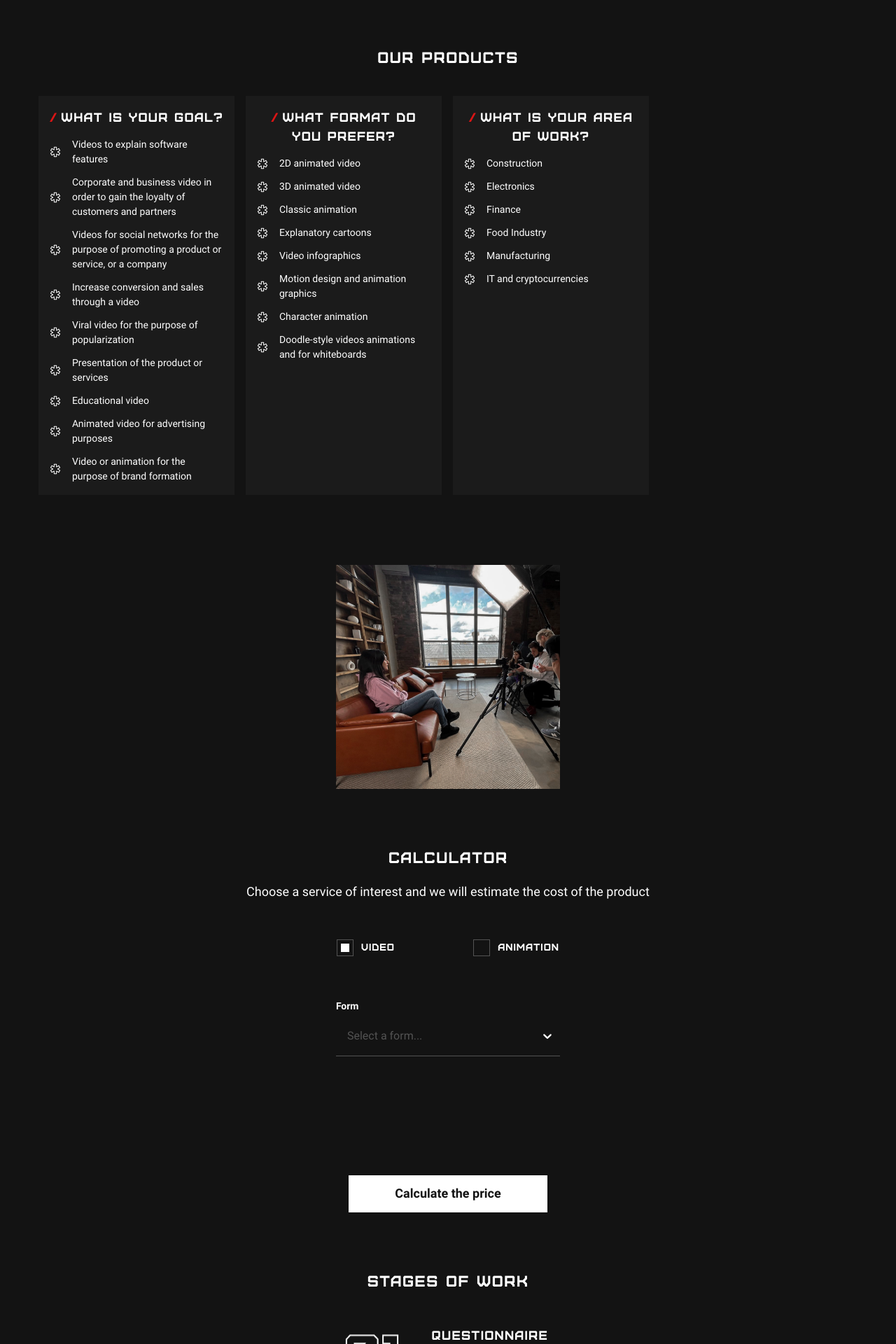
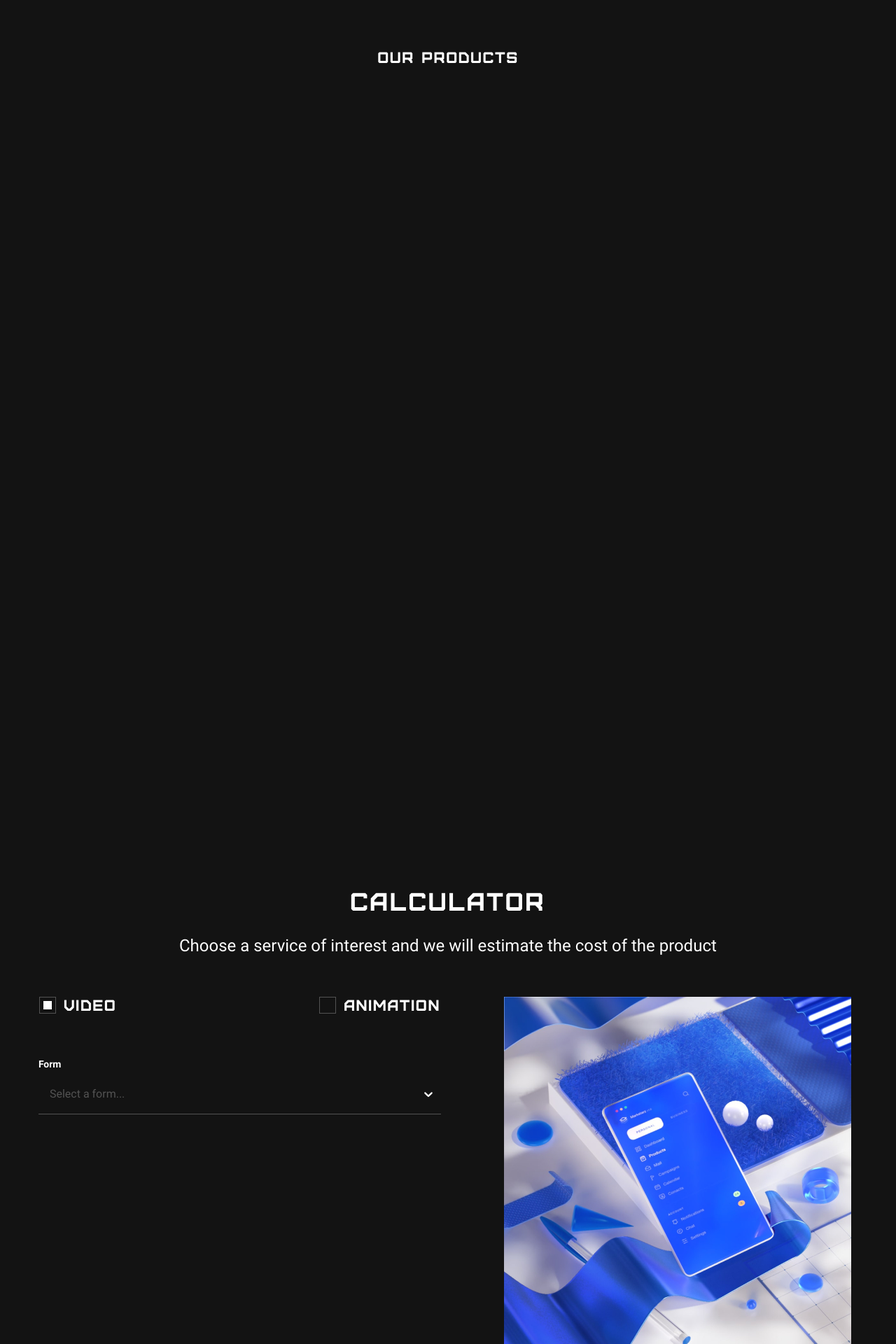
Before and after one commit to moonzpwr/amm-site, a React (Create React App) app: page / in a window 1280 px wide. Shown: the part 2840-4760 px from the top of the page at 70% size. Built offline with nearby package versions, Linux system fonts and the light colour scheme.

Commit message:
add desctop styles for calculator

```diff
--- a/src/components/Calculator/Calculator.jsx
+++ b/src/components/Calculator/Calculator.jsx
@@ -2,16 +2,16 @@ import { useStyles } from './Calculator.styles';
 import { useTranslation } from 'react-i18next';
 import Select from 'react-select'
 import 'utils/i18next';
-import { useState } from 'react';
+import { useState, useEffect } from 'react';
 import {useDurationOptions} from './hooks/useDurationOptions';
 import { subTypeOfContentConst } from './constants/subTypeOfContent';
 import get from 'lodash/get';
-import { useEffect } from 'react';
 import { useTypeOfContentOptions } from './hooks/useTypeOfContentOptions';
 import { useImportantOptions } from './hooks/useImportantOptions';
 import { customStyles } from 'styles/customStyles';
 import Modal from 'components/Modal/Modal';
 import { useInView } from 'react-intersection-observer';
+import calculatorPhoto from 'assets/images/calculatorPhoto.jpg'
 import classNames from 'classnames';
 
 function Calculator() {
@@ -90,7 +90,8 @@ function Calculator() {
     <div className={s.root} id='priceCalculator'>
       <h2 className={classNames(s.title, {[s.titleAnimation]: isTitleShown})} ref={titleRef}>{t('calculator.title')}</h2>
       <p className={classNames(s.description, {[s.descriptionAnimation]: isDescriptionlShown})} ref={descriptionRef}>{t('calculator.subTitle')}</p>
-      <form className={s.calsulatorForm}>
+      <div className={s.formContainer}>
+        <form className={s.calculatorForm}>
           <div className={s.radioContainer}>
             <label className={s.radioLabel}>
               {t('calculator.video')}
@@ -134,14 +135,15 @@ function Calculator() {
               />
             </>
           }
-      </form>
-      {price &&
+          {price.value !== 0 &&
             <button className={s.submitBtn} type='button' onClick={() => handleCalculatedIfValid()}>
               {t('calculator.calculatorBtn')}
             </button>
           }
+        </form>
+        <img src={calculatorPhoto} alt='mobile phone' className={s.calculatorImg}></img>
         {isCalculated && <div className={s.calculatedBlock}>
-        <div className={s.finalPrice}>$ {Math.round(finalPrice / 100) * 100}</div>
+          <div className={s.finalPrice}>$ {finalPrice > 1000 ? Math.round(finalPrice / 100) * 100 : Math.round(finalPrice / 10) * 10}</div>
           <div className={s.disclaimerTitle}>{t('calculator.disclaimerTitle')}</div>
           <div className={s.videoOptionsContainer}>
             <p>
@@ -161,11 +163,18 @@ function Calculator() {
               <span className={s.optionsValues}>{factors.map((factor, i) => <span key={i}>{factor.label}</span>)}</span>
             </p>
           </div>
+          <div className={s.finalpriceContainer}>
+            <div className={s.finalPriceWrapper}>
+              <div className={s.finalPriceDesctop}>$ {finalPrice > 1000 ? Math.round(finalPrice / 100) * 100 : Math.round(finalPrice / 10) * 10}</div>
+              <div className={s.disclaimerTitleDesctop}>{t('calculator.disclaimerTitle')}</div>
+            </div>
             <div className={s.videoDisclaimer}>{t('calculator.disclaimer')}</div>
             <button className={s.modalBtn} onClick={() => setIsModalOpen(true)}>
               {t('title.mainBtn')}
             </button>
+          </div>
         </div>}
+      </div>
       <Modal isModalOpen={isModalOpen} setIsModalOpen={setIsModalOpen} />
     </div>
   );
--- a/src/components/Calculator/Calculator.styles.js
+++ b/src/components/Calculator/Calculator.styles.js
@@ -1,5 +1,5 @@
 import { makeStyles } from '@mui/styles';
-// import { BREAKPOINTS } from 'helpers/breakpoints';
+import { BREAKPOINTS } from 'helpers/breakpoints';
 import { COLORS } from 'helpers/colors';
 
 export const useStyles = makeStyles({
@@ -17,6 +17,10 @@ export const useStyles = makeStyles({
     textAlign: 'center',
     letterSpacing: '0.07em',
     margin: '0 0 20px 0',
+
+    [BREAKPOINTS.DESKTOP]: {
+      fontSize: 36,
+    }
   },
   descriptionAnimation: {
     animation: '$fadeIn 0.4s cubic-bezier(0.390, 0.575, 0.565, 1.000) both',
@@ -37,6 +41,10 @@ export const useStyles = makeStyles({
     lineHeight: '150%',
     textAlign: 'center',
     margin: '0 0 55px 0',
+
+    [BREAKPOINTS.DESKTOP]: {
+      fontSize: 24,
+    }
   },
   radioContainer: {
     display: 'flex',
@@ -44,8 +52,13 @@ export const useStyles = makeStyles({
     marginBottom: 55,
     justifyContent: 'space-between',
   },
-  calsulatorForm: {
+  calculatorForm: {
     marginBottom: 130,
+
+    [BREAKPOINTS.DESKTOP]: {
+      width: 575,
+      marginBottom: 0
+    }
   },
   typeOfContent: {
     position: 'absolute',
@@ -85,6 +98,11 @@ export const useStyles = makeStyles({
       width: 5,
       height: 10,
       border: `1px solid ${COLORS.WHITE}`,
+    },
+
+    [BREAKPOINTS.DESKTOP]: {
+      fontSize: 22,
+      lineHeight: '100%'
     }
   },
   formTitle: {
@@ -124,12 +142,29 @@ export const useStyles = makeStyles({
     fontFamily: 'Roboto, sans-serif',
     fontWeight: 700,
     fontSize: 18,
+    width: '100%',
     color: COLORS.BLACK.PRIMARY,
     backgroundColor: COLORS.WHITE,
     border: 'none',
     padding: '16px 66px',
     '&:active': {
       backgroundColor: COLORS.GREY.LIGHT
+    }
+  },
+  calculatorImg: {
+    display: 'none',
+    [BREAKPOINTS.DESKTOP]: {
+      display: 'block',
+      width: 496,
+      height: 496,
+    }
+  },
+  formContainer: {
+    width: '100%',
+    [BREAKPOINTS.DESKTOP]: {
+      display: 'flex',
+      flexWrap: 'wrap',
+      gap: 90,
     }
   },
   calculatedBlock: {
@@ -140,6 +175,13 @@ export const useStyles = makeStyles({
     display: 'flex',
     flexDirection: 'column',
     gap: 28,
+
+    [BREAKPOINTS.DESKTOP]: {
+      marginTop: 0,
+      flexDirection: 'row',
+      gap: 0,
+      padding: 0,
+    }
   },
   finalPrice: {
     fontFamily: 'Furore, sans-serif',
@@ -148,17 +190,68 @@ export const useStyles = makeStyles({
     lineHeight: '100%',
     letterSpacing: '0.07em',
     marginBottom: 12,
+
+    [BREAKPOINTS.DESKTOP]: {
+      display: 'none'
+    }
+  },
+  finalPriceDesctop: {
+    display: 'none',
+
+    [BREAKPOINTS.DESKTOP]: {
+      display: 'block',
+      fontFamily: 'Furore, sans-serif',
+      fontWeight: 400,
+      fontSize: 40,
+      lineHeight: '100%',
+      letterSpacing: '0.07em',
+    }
+  },
+  finalPriceWrapper: {
+    [BREAKPOINTS.DESKTOP]: {
+      display: 'flex',
+      gap: 25,
+      alignItems: 'center',
+      marginBottom: 28,
+    }
   },
   disclaimerTitle: {
     fontFamily: 'Roboto, sans-serif',
     fontWeight: 700,
     fontSize: 16,
     lineHeight: '150%',
+
+    [BREAKPOINTS.DESKTOP]: {
+      display: 'none'
+    }
+  },
+  disclaimerTitleDesctop: {
+    display: 'none',
+
+    [BREAKPOINTS.DESKTOP]: {
+      display: 'block',
+      fontFamily: 'Roboto, sans-serif',
+      fontWeight: 400,
+      fontSize: 16,
+      lineHeight: '150%',
+    }
   },
   videoOptionsContainer: {
     '& p': {
       display: 'flex',
       justifyContent: 'space-between'
+    },
+
+    [BREAKPOINTS.DESKTOP]: {
+       borderRight: `1px solid ${COLORS.GREY.PRIMARY}`,
+       width: 398,
+       padding: 28,
+       flexShrink: 0
+    }
+  },
+  finalpriceContainer: {
+    [BREAKPOINTS.DESKTOP]: {
+      padding: 28,
     }
   },
   videoOptionsValue: {
@@ -186,12 +279,21 @@ export const useStyles = makeStyles({
     fontSize: 16,
     lineHeight: '150%',
     width: 72,
+
+    [BREAKPOINTS.DESKTOP]: {
+      width: 'auto'
+    }
   },
   videoDisclaimer: {
     fontFamily: 'Roboto, sans-serif',
     fontWeight: 400,
     fontSize: 16,
     lineHeight: '150%',
+
+    [BREAKPOINTS.DESKTOP]: {
+      marginBottom: 28,
+      fontSize: 18,
+    }
   },
   modalBtn: {
     height: 50,
--- a/src/components/OurProducts/OurProducts.jsx
+++ b/src/components/OurProducts/OurProducts.jsx
@@ -1,18 +1,33 @@
+import { useState, useEffect } from 'react';
 import { useStyles } from './OurProducts.styles';
 import { useTranslation } from 'react-i18next';
 import { ReactComponent as StarIcon } from 'assets/icons/starIcon.svg';
 import studioImg from 'assets/images/studio.png'
+import studioDescImg from 'assets/images/studioDesc.jpg'
+import classNames from 'classnames';
+import { useInView } from 'react-intersection-observer';
 import 'utils/i18next';
 
 function OurProducts() {
   const s = useStyles();
   const { t } = useTranslation();
+  const { ref: blockRef, inView: isBlockVisible } = useInView();
+  const [isBlockShown, setIsBlockShown] = useState(false);
+
+    useEffect(() => {
+    if (isBlockVisible) {
+      setIsBlockShown(true)
+    }
+  }, [isBlockVisible])
 
   return (
     <div className={s.root}>
-      <h2 className={s.title}>{t('products.title')}</h2>
+      <h2 className={classNames(s.title, {[s.titleAnimation]: isBlockShown})} ref={blockRef}>{t('products.title')}</h2>
       <div className={s.cardsContainer}>
-         <div className={s.card}>
+        <div className={classNames(s.card, {[s.firstCardAnimation]: isBlockShown})}>
+          <img src={studioDescImg} alt='studio foto' className={s.desctopFoto}></img>
+        </div>
+        <div className={classNames(s.card, {[s.secondaCardAnimation]: isBlockShown})}>
           <h3 className={s.cardTitle}><span className={s.line}>/</span>{t('products.firstCard.title')}</h3>
           <ul className={s.carlList}>
             <li className={s.listItem}><StarIcon/>{t('products.firstCard.firstItem')}</li>
@@ -26,7 +41,7 @@ function OurProducts() {
             <li className={s.listItem}><StarIcon/>{t('products.firstCard.ninthItem')}</li>
           </ul>
         </div>
-        <div className={s.card}>
+        <div className={classNames(s.card, {[s.thirdCardAnimation]: isBlockShown})}>
           <h3 className={s.cardTitle}><span className={s.line}>/</span>{t('products.secondCard.title')}</h3>
           <ul className={s.carlList}>
             <li className={s.listItem}><StarIcon/>{t('products.secondCard.firstItem')}</li>
@@ -39,7 +54,7 @@ function OurProducts() {
             <li className={s.listItem}><StarIcon/>{t('products.secondCard.eightItem')}</li>
           </ul>
         </div>
-        <div className={s.card}>
+        <div className={classNames(s.card, {[s.fourCardAnimation]: isBlockShown})}>
           <h3 className={s.cardTitle}><span className={s.line}>/</span>{t('products.thirdCard.title')}</h3>
           <ul className={s.carlList}>
             <li className={s.listItem}><StarIcon/>{t('products.thirdCard.firstItem')}</li>
--- a/src/components/OurProducts/OurProducts.styles.js
+++ b/src/components/OurProducts/OurProducts.styles.js
@@ -1,5 +1,5 @@
 import { makeStyles } from '@mui/styles';
-// import { BREAKPOINTS } from 'helpers/breakpoints';
+import { BREAKPOINTS } from 'helpers/breakpoints';
 import { COLORS } from 'helpers/colors';
 
 export const useStyles = makeStyles({
@@ -21,12 +21,42 @@ export const useStyles = makeStyles({
     gap: 16,
     overflowX: 'scroll',
     paddingBottom: 20,
+
+    [BREAKPOINTS.DESKTOP]: {
+      gap: 20,
+      flexWrap: 'wrap',
+      overflowX: 'hidden',
+    }
+  },
+  desctopFoto: {
+    display: 'none',
+
+    [BREAKPOINTS.DESKTOP]: {
+      display: 'block',
+      width: 575,
+    }
   },
   card: {
     minWidth: 280,
     width: 280,
     padding: 16,
     backgroundColor: COLORS.BLACK.LIGHT,
+
+    '&:first-child': {
+      display: 'none',
+    },
+
+    [BREAKPOINTS.DESKTOP]: {
+      width: 575,
+      height: 501,
+      overflow: 'hidden',
+      padding: 40,
+
+      '&:first-child': {
+        padding: 0,
+        display: 'block',
+      }
+    },
   },
   cardTitle: {
     fontFamily: 'Furore, sans-serif',
@@ -36,10 +66,19 @@ export const useStyles = makeStyles({
     textAlign: 'center',
     letterSpacing: '0.07em',
     marginBottom: 16,
+
+    [BREAKPOINTS.DESKTOP]: {
+      textAlign: 'left',
+      fontSize: 22,
+    }
   },
   line: {
     color: COLORS.RED.PRIMARY,
     marginRight: 5,
+
+    [BREAKPOINTS.DESKTOP]: {
+      display: 'none',
+    }
   },
   carlList: {
     display: 'flex',
@@ -58,12 +97,55 @@ export const useStyles = makeStyles({
     '& svg': {
       width: 16,
       flexShrink: 0,
+    },
+
+    [BREAKPOINTS.DESKTOP]: {
+      fontSize: 16,
     }
   },
   studioFoto: {
     width: 320,
     height: 320,
     display: 'block',
-    margin: '80px auto 0 auto'
+    margin: '80px auto 0 auto',
+
+    [BREAKPOINTS.DESKTOP]: {
+      display: 'none',
+    }
+  },
+  titleAnimation: {
+    [BREAKPOINTS.DESKTOP]: {
+
+    },
+    animation: '$fadeIn 0.4s cubic-bezier(0.390, 0.575, 0.565, 1.000) both',
+    animationDelay: '0.5s',
+  },
+  '@keyframes fadeIn': {
+    from: { transform: 'scale(0.5)', opacity: 0 },
+    to: { transform: 'scale(1)', opacity: 1 },
+  },
+  firstCardAnimation: {
+    [BREAKPOINTS.DESKTOP]: {
+      animation: '$fadeIn 0.4s cubic-bezier(0.390, 0.575, 0.565, 1.000) both',
+      animationDelay: '1s',
+    },
+  },
+  secondaCardAnimation: {
+    [BREAKPOINTS.DESKTOP]: {
+      animation: '$fadeIn 0.4s cubic-bezier(0.390, 0.575, 0.565, 1.000) both',
+      animationDelay: '1.5s',
+    },
+  },
+  thirdCardAnimation: {
+    [BREAKPOINTS.DESKTOP]: {
+      animation: '$fadeIn 0.4s cubic-bezier(0.390, 0.575, 0.565, 1.000) both',
+      animationDelay: '2s',
+    },
+  },
+  fourCardAnimation: {
+    [BREAKPOINTS.DESKTOP]: {
+      animation: '$fadeIn 0.4s cubic-bezier(0.390, 0.575, 0.565, 1.000) both',
+      animationDelay: '2.5s',
+    },
   }
 });
--- a/src/styles/customStyles.js
+++ b/src/styles/customStyles.js
@@ -3,7 +3,7 @@ import { COLORS } from 'helpers/colors';
 export const customStyles = {
   control: (provided, state) => ({
     ...provided,
-    width: 320,
+    width: '100%',
     border: 'none',
     borderRadius: 0,
     marginBottom: 40,
@@ -49,7 +49,7 @@ export const customStyles = {
   }),
   menu: (provided) => ({
     ...provided,
-    width: 320,
+    width: '100%',
     backgroundColor: COLORS.BLACK.PRIMARY,
     overflow: 'hidden',
   }),
```
Also changed, not shown: src/assets/images/calculatorPhoto.jpg (added), src/assets/images/studioDesc.jpg (added). Lines whose indentation alone changed are shown as unchanged.
